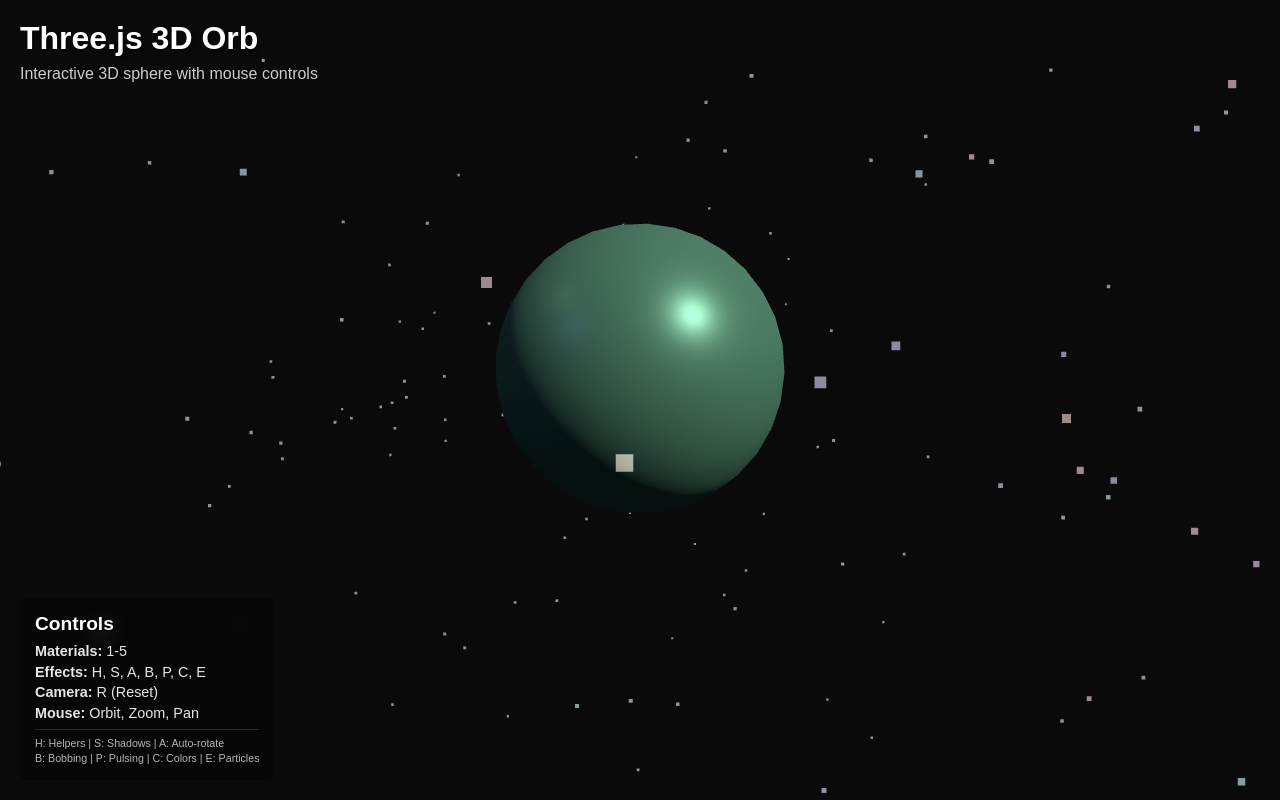
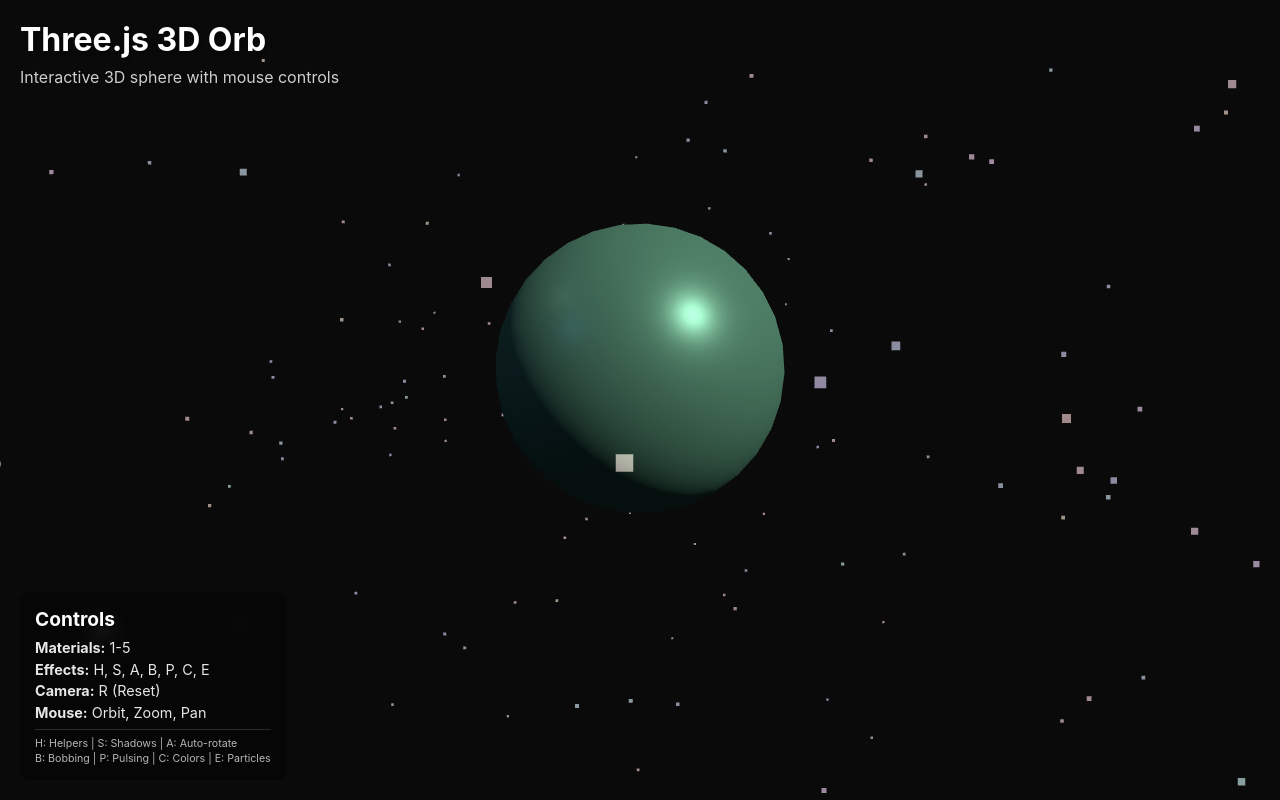
Before and after one commit to Srijan272002/3d-orb, a website built with Vite: page index.html in a window 1280 px wide. Built offline with nearby package versions, Linux system fonts and the light colour scheme; animation ran at ten frames a second.

Commit message:
Update typography: Use San Francisco font system with better font smoothing

```diff
--- a/src/styles.css
+++ b/src/styles.css
@@ -5,10 +5,12 @@
 }
 
 body {
-    font-family: 'Arial', sans-serif;
+    font-family: -apple-system, BlinkMacSystemFont, "SF Pro Display", "SF Pro Text", Inter, "Segoe UI", system-ui, sans-serif;
     background: linear-gradient(135deg, #1e3c72 0%, #2a5298 100%);
     overflow: hidden;
     height: 100vh;
+    -webkit-font-smoothing: antialiased;
+    -moz-osx-font-smoothing: grayscale;
 }
 
 #app {
```
